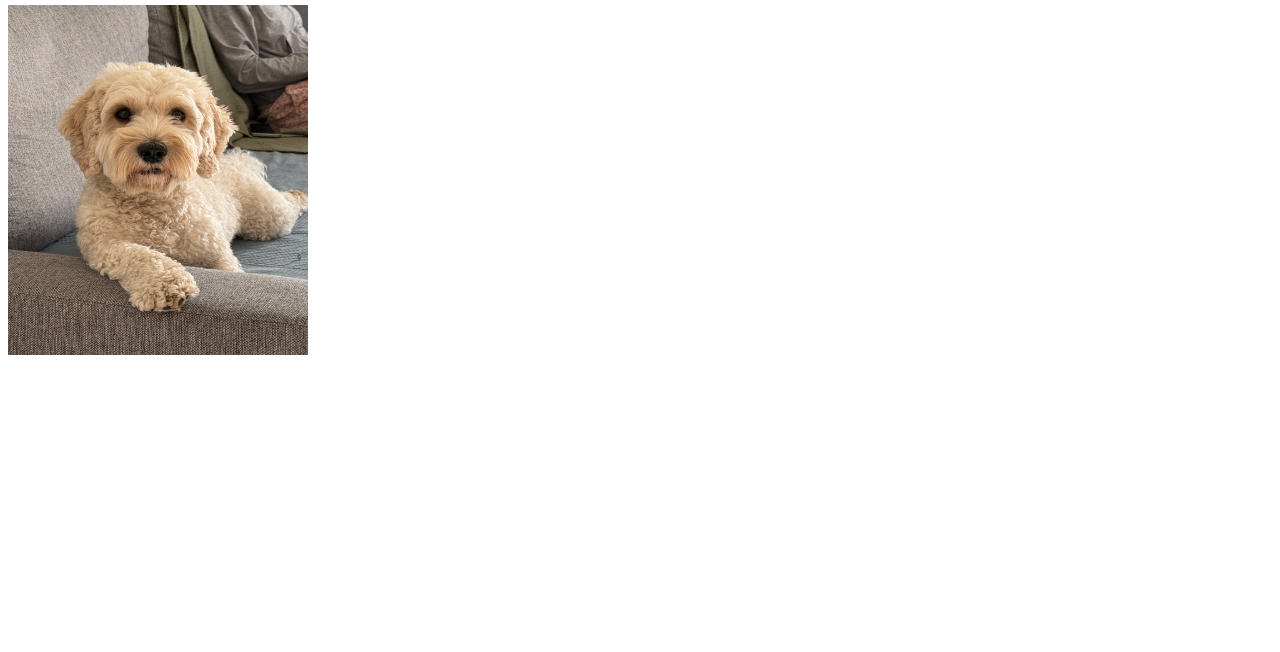
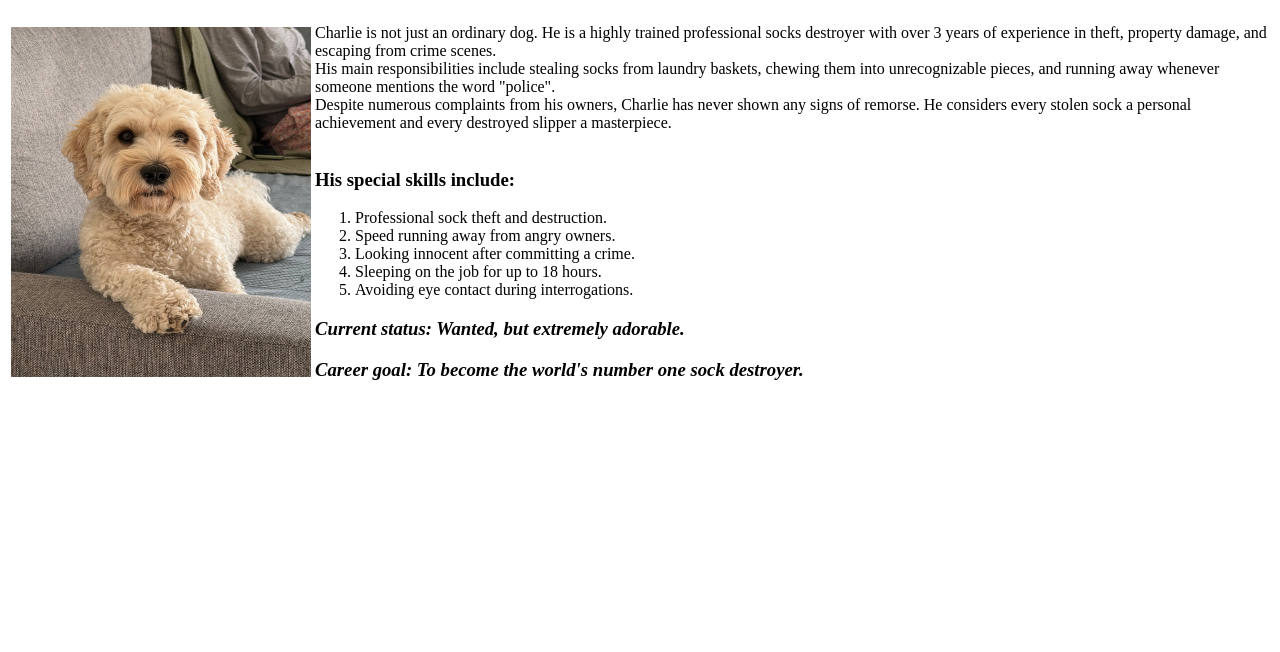
Before and after one commit to denysproductionn/Charlie-s-website, a plain HTML site: page index.html in a window 1280 px wide. Shown: the part 148-800 px from the top of the page. Drawn offline with Linux system fonts and the light colour scheme.

Commit message:
Redesigned main page

```diff
--- a/index.html
+++ b/index.html
@@ -2,23 +2,58 @@
 <html lang="en">
 
 <head>
+
     <meta charset="UTF-8">
     <meta name="viewport" content="width=device-width, initial-scale=1.0">
     <title>Charlie's resume</title>
+
 </head>
 
 <body>
 
     <header>
+        <center>
+
             <nav>
                 <a href="pages/contact.html">Contacts</a>
                 <a href="pages/gallery.html">Professional gallery</a>
             </nav>
 
-        <h1>Hello! My name is Charlie and this is my best resume!</h1>
+
+            <h1>Hello! My name is Charlie and this is my best resume!</h1>
+
+        </center>
+
         <h2>Specialization - Professional socks destroyer</h2>
 
-            <img src="photo/Charlie.jpg" width="300" height="350">
+        <table>
+            <tr>
+                <td>
+                    <img src="photo/Charlie.jpg" width="300" height="350">
+                </td>
+
+                <td valign="top">
+                    <p>
+                        Charlie is not just an ordinary dog. He is a highly trained professional socks destroyer with over 3 years of experience in theft, property damage, and escaping from crime scenes. <br>
+                        His main responsibilities include stealing socks from laundry baskets, chewing them into unrecognizable pieces, and running away whenever someone mentions the word "police". <br>
+                        Despite numerous complaints from his owners, Charlie has never shown any signs of remorse. He considers every stolen sock a personal achievement and every destroyed slipper a masterpiece. <br><br>
+
+                        <h3>His special skills include:</h3>
+                            <ol>
+                                <li>Professional sock theft and destruction.</li>
+                                <li>Speed running away from angry owners.</li>
+                                <li>Looking innocent after committing a crime.</li>
+                                <li>Sleeping on the job for up to 18 hours.</li>
+                                <li>Avoiding eye contact during interrogations.</li>
+                            </ol>
+
+                        <h3><i>Current status: Wanted, but extremely adorable.</i></h3>
+                        <h3><i>Career goal: To become the world's number one sock destroyer.</i></h3>
+
+                    </p>
+                </td>
+            </tr>
+        </table>
     </header>
 
 </body>
```
